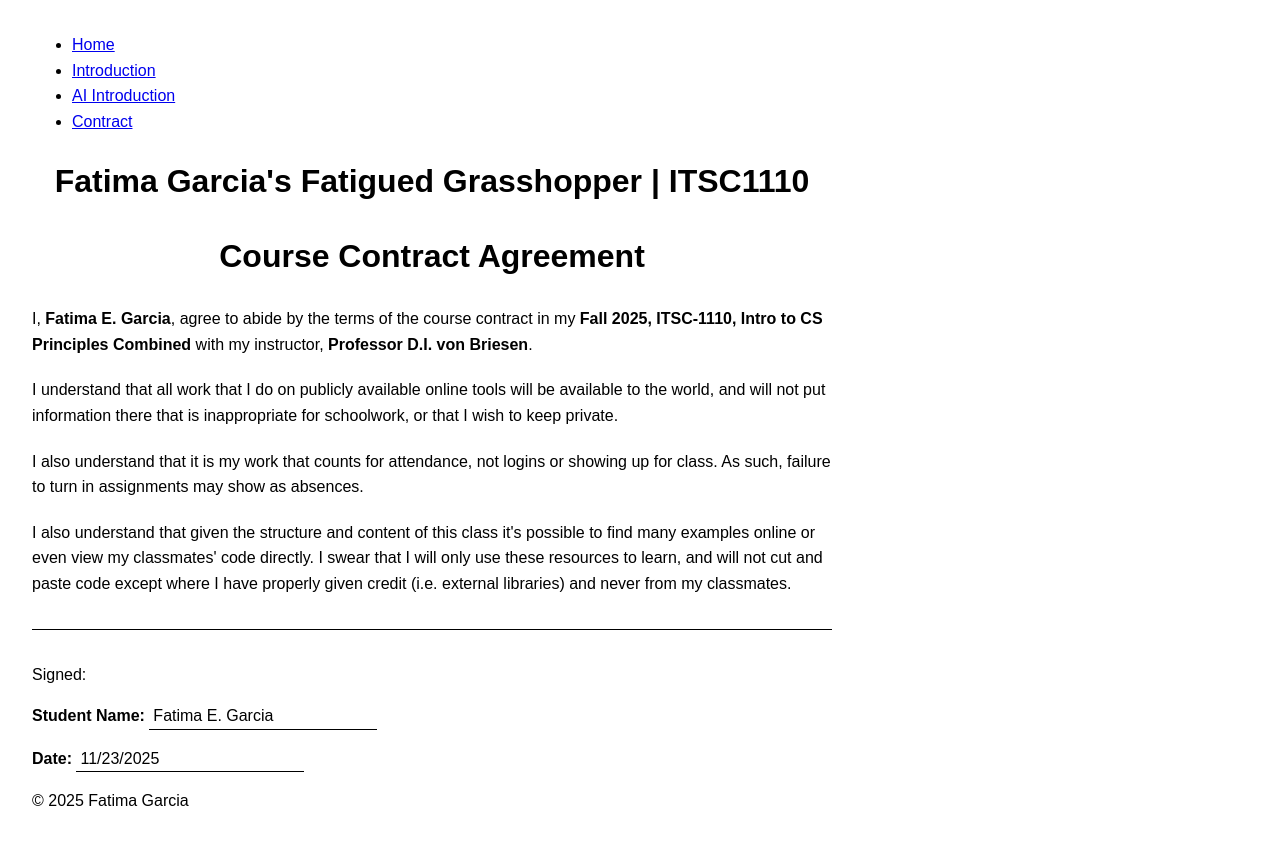
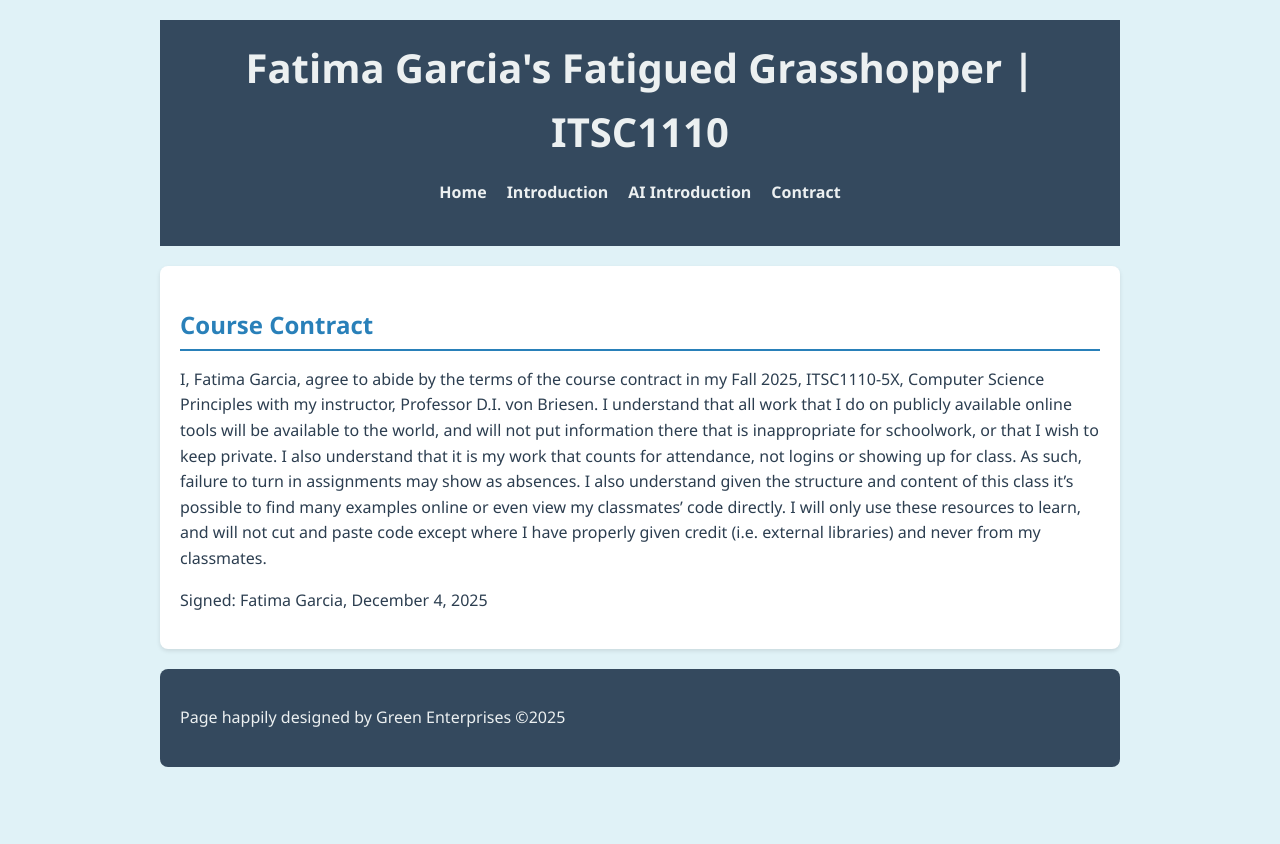
Before and after one commit to fatima-garcia/fatima-garcia.github.io, a plain HTML site: page itsc1110/contract.html in a window 1280 px wide. After the commit the page ends 800 px from the top, so only its background shows below. Drawn offline with Linux system fonts and the light colour scheme.

Commit message:
adding css style to the final project HTML

```diff
--- a/itsc1110/contract.html
+++ b/itsc1110/contract.html
@@ -2,42 +2,13 @@
 <html lang="en">
 <head>
   <meta charset="UTF-8" />
-  <title>Course Contract Agreement</title>
-  <style>
-    body {
-      font-family: Arial, Helvetica, sans-serif;
-      line-height: 1.6;
-      margin: 2rem;
-      max-width: 800px;
-    }
-    h1 {
-      text-align: center;
-      margin-bottom: 1.5rem;
-    }
-    .contract-section {
-      margin-bottom: 1.25rem;
-    }
-    .signature-block {
-      margin-top: 2rem;
-      border-top: 1px solid #000;
-      padding-top: 1rem;
-    }
-    .signature-line {
-      margin-top: 1rem;
-    }
-    .label {
-      font-weight: bold;
-    }
-    .field {
-      display: inline-block;
-      min-width: 220px;
-      border-bottom: 1px solid #000;
-      padding: 0 0.25rem;
-    }
-  </style>
+  <meta name="viewport" content="width=device-width, initial-scale=1.0">
+  <title>Fatima Garcia's Fatigued Grasshopper | ITSC1110 | Contract</title>
+  <link rel="stylesheet" href="styles/default.css">
 </head>
 <body>
     <header>
+        <h1>Fatima Garcia's Fatigued Grasshopper | ITSC1110</h1>
         <nav>
             <ul>
                 <li><a href="index.html">Home</a></li>
@@ -46,60 +17,16 @@
                 <li><a href="contract.html">Contract</a></li>
             </ul>
         </nav>
-        <h1>Fatima Garcia's Fatigued Grasshopper | ITSC1110</h1>
     </header>
     <main>
-
-    <h1>Course Contract Agreement</h1>
-
-    <div class="contract-section">
-    <p>
-        I, <strong>Fatima E. Garcia</strong>, agree to abide by the terms of the course contract in my
-        <strong>Fall 2025, ITSC-1110, Intro to CS Principles Combined</strong> with my instructor,
-        <strong>Professor D.I. von Briesen</strong>.
-    </p>
-    </div>
-
-    <div class="contract-section">
-    <p>
-        I understand that all work that I do on publicly available online tools will be available to the world,
-        and will not put information there that is inappropriate for schoolwork, or that I wish to keep private.
-    </p>
-    </div>
-
-    <div class="contract-section">
-    <p>
-        I also understand that it is my work that counts for attendance, not logins or showing up for class.
-        As such, failure to turn in assignments may show as absences.
-    </p>
-    </div>
-
-    <div class="contract-section">
-    <p>
-        I also understand that given the structure and content of this class it's possible to find many examples
-        online or even view my classmates' code directly. I swear that I will only use these resources to learn,
-        and will not cut and paste code except where I have properly given credit (i.e. external libraries) and
-        never from my classmates.
-    </p>
-    </div>
-
-    <div class="signature-block">
-        <p>Signed:</p>
-
-        <div class="signature-line">
-            <span class="label">Student Name:</span>
-            <span class="field">Fatima E. Garcia</span>
-        </div>
-
-        <div class="signature-line">
-            <span class="label">Date:</span>
-            <span class="field">11/23/2025</span>
-        </div>
-    </div>
+        <h2>Course Contract</h2>
+        <p>
+            I, Fatima Garcia, agree to abide by the terms of the course contract in my Fall 2025, ITSC1110-5X, Computer Science Principles with my instructor, Professor D.I. von Briesen. I understand that all work that I do on publicly available online tools will be available to the world, and will not put information there that is inappropriate for schoolwork, or that I wish to keep private. I also understand that it is my work that counts for attendance, not logins or showing up for class. As such, failure to turn in assignments may show as absences. I also understand given the structure and content of this class it’s possible to find many examples online or even view my classmates’ code directly. I will only use these resources to learn, and will not cut and paste code except where I have properly given credit (i.e. external libraries) and never from my classmates.
+        </p>
+        <p>Signed: Fatima Garcia, December 4, 2025</p>
     </main>
     <footer>
-      <p>&copy; 2025 Fatima Garcia</p>
+      <p><em>Page happily designed by Green Enterprises ©2025</em></p>
     </footer>
-
 </body>
 </html>
--- /dev/null
+++ b/itsc1110/styles/default.css
@@ -0,0 +1,109 @@
+body {
+    font-family: 'Segoe UI', Tahoma, Geneva, Verdana, sans-serif; /* Not Times New Roman */
+    line-height: 1.6;
+    margin: 0 auto;
+    max-width: 960px; /* Max-width formatting */
+    padding: 20px;
+    background-color: #e0f2f7; /* Not white background */
+    color: #2c3e50; /* Not black text */
+}
+
+header {
+    background: #34495e;
+    color: #ecf0f1;
+    padding: 1rem 0;
+    text-align: center;
+    margin-bottom: 20px; /* Margins */
+}
+
+header h1 {
+    margin: 0;
+    font-size: 2.5em;
+}
+
+nav ul {
+    padding: 0;
+    list-style: none;
+    display: flex;
+    justify-content: center;
+    gap: 20px;
+}
+
+nav a {
+    color: #ecf0f1;
+    text-decoration: none;
+    font-weight: bold;
+}
+
+nav a:hover {
+    text-decoration: underline;
+}
+
+main {
+    padding: 20px;
+    background: #ffffff;
+    border-radius: 8px;
+    box-shadow: 0 2px 4px rgba(0,0,0,0.1);
+    margin-bottom: 20px; /* Margins */
+}
+
+h2 {
+    color: #2980b9;
+    text-align: left; /* Ensure non-centered */
+    margin-bottom: 15px;
+    border-bottom: 2px solid #2980b9;
+    padding-bottom: 5px;
+}
+
+h3 {
+    color: #34495e;
+    text-align: left; /* Ensure non-centered */
+    margin-top: 20px;
+}
+
+p, ul, ol {
+    text-align: left; /* Non-centered paragraphs or bullets */
+    margin-bottom: 1em;
+    padding-left: 0; /* Remove default padding for lists */
+}
+
+ul li, ol li {
+    margin-bottom: 0.5em;
+    list-style-position: inside; /* Keep bullets/numbers inside */
+}
+
+figure {
+    margin: 20px 0;
+    text-align: center;
+}
+
+figcaption {
+    font-style: italic;
+    color: #555;
+    margin-top: 5px;
+}
+
+img {
+    max-width: 100%;
+    height: auto;
+    border-radius: 5px;
+}
+
+hr {
+    border: 0;
+    height: 1px;
+    background-image: linear-gradient(to right, rgba(0, 0, 0, 0), rgba(0, 0, 0, 0.75), rgba(0, 0, 0, 0));
+    margin: 30px 0;
+}
+
+footer {
+    text-align: center;
+    padding: 20px;
+    background: #34495e;
+    color: #ecf0f1;
+    border-radius: 8px;
+}
+
+footer em {
+    font-style: normal;
+}
```
Also changed, not shown: index.html (+66 -5 lines), itsc1110/ai_introduction.html (+6 -73 lines), itsc1110/index.html (+7 -5 lines), itsc1110/introduction.html (+6 -6 lines), 2 other files.
